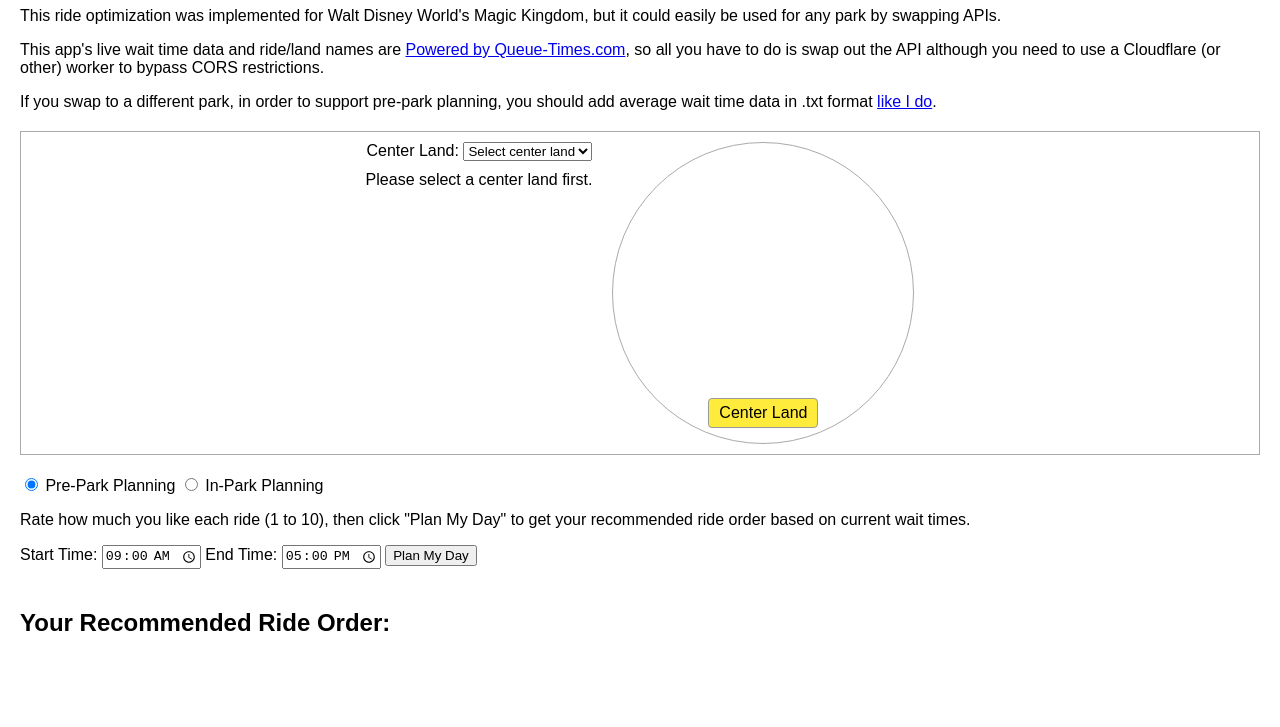
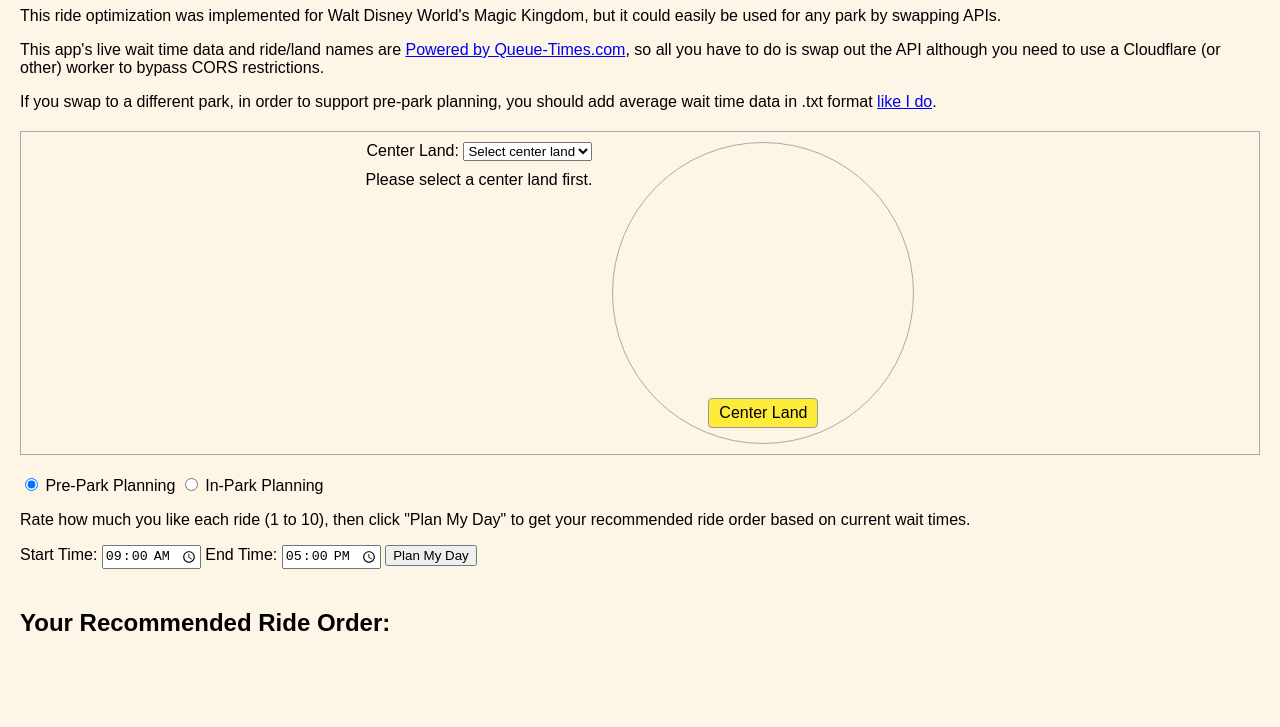
Before and after one commit to jjc256/rides, a website: page index.html in a window 1280 px wide. Shown: the part 73-800 px from the top of the page. Drawn offline with Linux system fonts and the light colour scheme; no server answers.

Commit message:
Make background tan

```diff
--- a/index.html
+++ b/index.html
@@ -4,7 +4,7 @@
   <meta charset="UTF-8">
   <title>Theme Park Ride Order Optimizer</title>
   <style>
-    body { font-family: Arial, sans-serif; margin: 20px; }
+    body { font-family: Arial, sans-serif; margin: 20px; background-color: #fdf5e6; }
     h2 { margin-top: 40px; }
     .ride { margin-bottom: 10px; }
     .land { margin-bottom: 20px; padding: 10px; border: 1px solid #ccc; }
```
Also changed, not shown: README.md.
